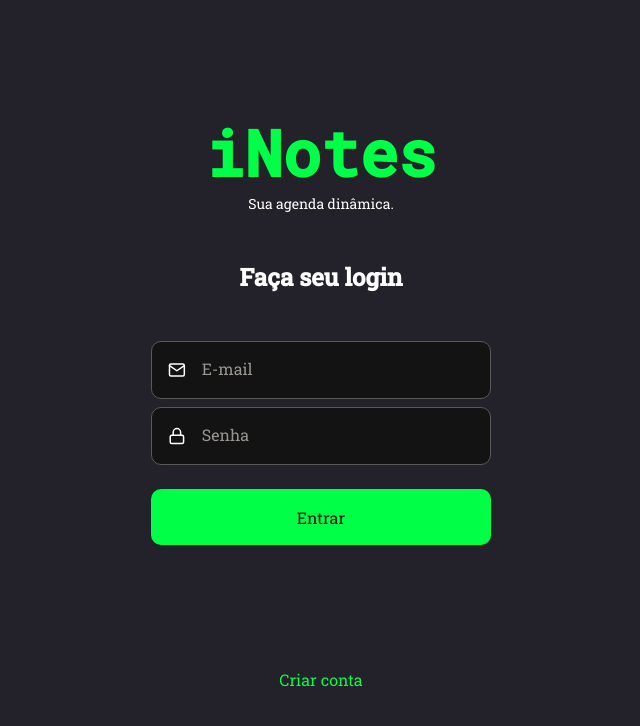
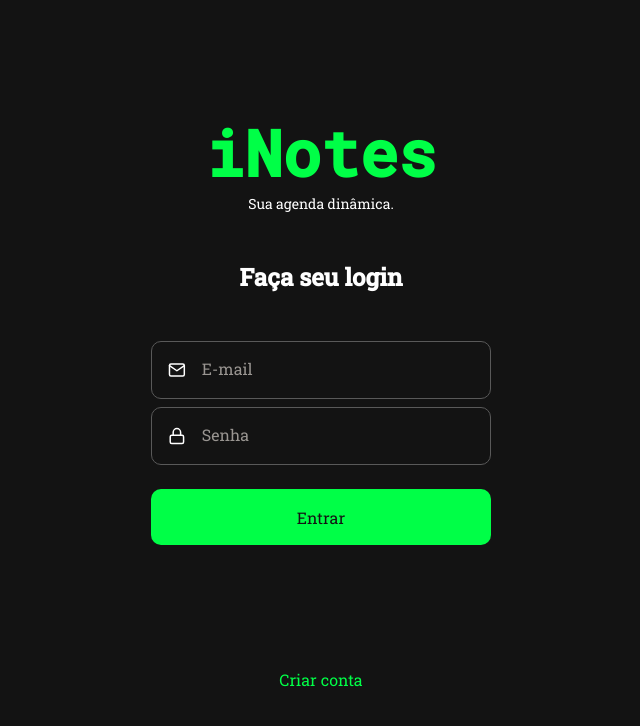
Before and after one commit to joaosanson/iNotes, a React (Vite) app in the folder front-end/: page / in a window 1280 px wide. Shown: the top 726 px of the page, without its empty margins (319-959 px from the left). Built offline with nearby package versions, Linux system fonts and the light colour scheme.

Commit message:
optimized background Content

```diff
--- a/front-end/src/components/Header/styles.ts
+++ b/front-end/src/components/Header/styles.ts
@@ -9,6 +9,8 @@ export const Container = styled.header`
   align-items: center;
   justify-content: space-between;
   padding: 0 6rem 0 11.5rem;
+  background-color: ${(props) => props.theme['GREY_700']};
+
 `
 
 export const Profile = styled(Link)`
--- a/front-end/src/pages/Home/styles.ts
+++ b/front-end/src/pages/Home/styles.ts
@@ -23,12 +23,10 @@ export const Brand = styled(Link)`
   text-decoration: none;
   color: ${(props) => props.theme['GREEN']};
   font-family: 'Roboto Mono', monospace;
-  background-color: ${(props) => props.theme['BACKGROUND_800']};
 `
 
 export const Menu = styled.ul`
   grid-area: menu;
-  background-color: ${(props) => props.theme['BACKGROUND_800']};
 `
 
 export const Search = styled.div`
@@ -36,11 +34,14 @@ export const Search = styled.div`
   align-items: center;
   justify-content: center;
   grid-area: search;
-  margin: 0 6.4rem;
+  padding: 0 6.4rem;
+  background-color: ${(props) => props.theme['GREY_700']};
 `
 
 export const Content = styled.div`
   grid-area: content;
+  background-color: ${(props) => props.theme['GREY_700']};
+
 `
 
 export const NewNote = styled(Link)`
--- a/front-end/src/styles/global.ts
+++ b/front-end/src/styles/global.ts
@@ -12,10 +12,9 @@ export const GlobalStyles = createGlobalStyle`
   }
 
   body {
-    max-width: 144rem;
-    margin: 0 auto;
+    width: 100%;
     height: 100vh;
-    background-color: ${(props) => props.theme['GREY_700']};
+    background-color: ${(props) => props.theme['BACKGROUND_800']};
     color: ${(props) => props.theme['WHITE']};
     font-weight: 400;
     font-size: 1.6rem;
```
